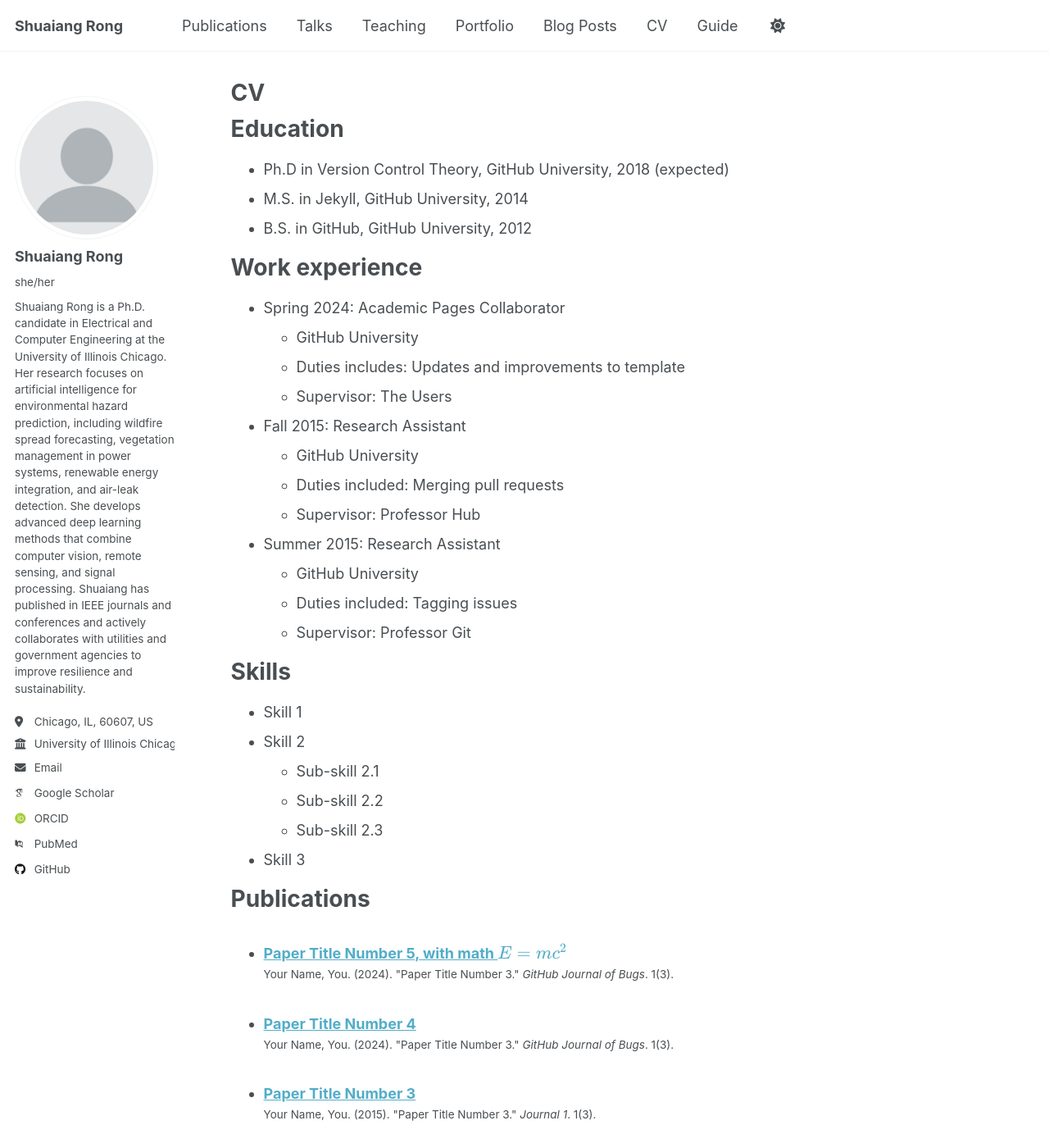
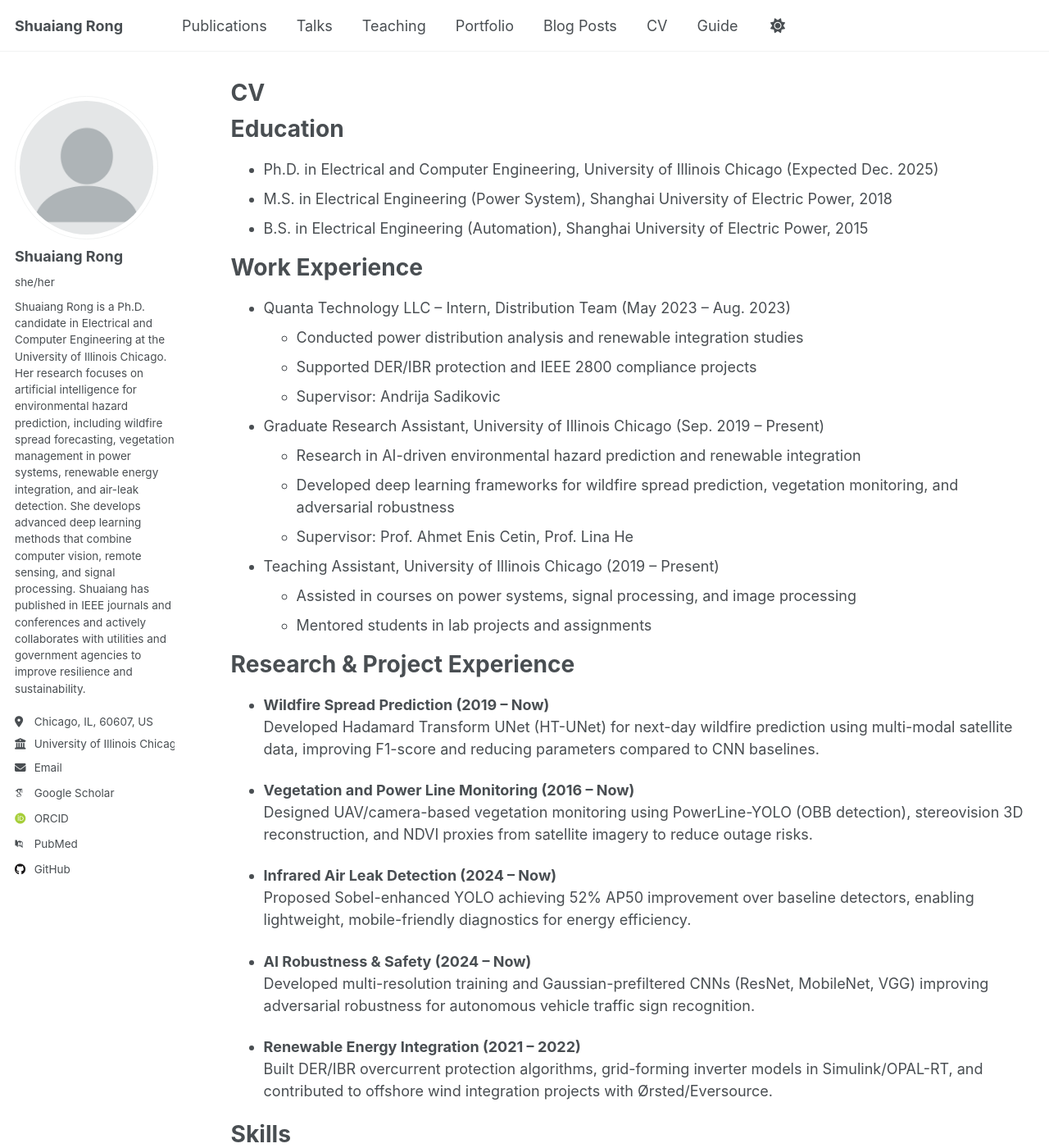
Before and after one commit to Jessica-hub/shuaiang-rong.github.io, a Jekyll site: the page built from _pages/cv.md, in a window 1280 px wide and 1400 px high. Shown: the whole window at 82% size. Built offline with Jekyll 4.4.1, drawn with Linux system fonts in a browser that asks for light colours; some web fonts are replaced; a script that is not in the unit is left out; some of the changed text lies outside the part shown.

Commit message:
Update cv.md

```diff
--- a/_pages/cv.md
+++ b/_pages/cv.md
@@ -8,57 +8,79 @@ redirect_from:
 ---
 
 {% include base_path %}
-
 Education
 ======
-* Ph.D in Version Control Theory, GitHub University, 2018 (expected)
-* M.S. in Jekyll, GitHub University, 2014
-* B.S. in GitHub, GitHub University, 2012
+* Ph.D. in Electrical and Computer Engineering, University of Illinois Chicago (Expected Dec. 2025)
+* M.S. in Electrical Engineering (Power System), Shanghai University of Electric Power, 2018
+* B.S. in Electrical Engineering (Automation), Shanghai University of Electric Power, 2015
 
-Work experience
+Work Experience
 ======
-* Spring 2024: Academic Pages Collaborator
-  * GitHub University
-  * Duties includes: Updates and improvements to template
-  * Supervisor: The Users
+* Quanta Technology LLC – Intern, Distribution Team (May 2023 – Aug. 2023)
+  * Conducted power distribution analysis and renewable integration studies
+  * Supported DER/IBR protection and IEEE 2800 compliance projects
+  * Supervisor: Andrija Sadikovic
 
-* Fall 2015: Research Assistant
-  * GitHub University
-  * Duties included: Merging pull requests
-  * Supervisor: Professor Hub
+* Graduate Research Assistant, University of Illinois Chicago (Sep. 2019 – Present)
+  * Research in AI-driven environmental hazard prediction and renewable integration
+  * Developed deep learning frameworks for wildfire spread prediction, vegetation monitoring, and adversarial robustness
+  * Supervisor: Prof. Ahmet Enis Cetin, Prof. Lina He
 
-* Summer 2015: Research Assistant
-  * GitHub University
-  * Duties included: Tagging issues
-  * Supervisor: Professor Git
+* Teaching Assistant, University of Illinois Chicago (2019 – Present)
+  * Assisted in courses on power systems, signal processing, and image processing
+  * Mentored students in lab projects and assignments
+
+Research & Project Experience
+======
+* **Wildfire Spread Prediction (2019 – Now)**
+  Developed Hadamard Transform UNet (HT-UNet) for next-day wildfire prediction using multi-modal satellite data, improving F1-score and reducing parameters compared to CNN baselines.
+
+* **Vegetation and Power Line Monitoring (2016 – Now)**
+  Designed UAV/camera-based vegetation monitoring using PowerLine-YOLO (OBB detection), stereovision 3D reconstruction, and NDVI proxies from satellite imagery to reduce outage risks.
+
+* **Infrared Air Leak Detection (2024 – Now)**
+  Proposed Sobel-enhanced YOLO achieving 52% AP50 improvement over baseline detectors, enabling lightweight, mobile-friendly diagnostics for energy efficiency.
+
+* **AI Robustness & Safety (2024 – Now)**
+  Developed multi-resolution training and Gaussian-prefiltered CNNs (ResNet, MobileNet, VGG) improving adversarial robustness for autonomous vehicle traffic sign recognition.
+
+* **Renewable Energy Integration (2021 – 2022)**
+  Built DER/IBR overcurrent protection algorithms, grid-forming inverter models in Simulink/OPAL-RT, and contributed to offshore wind integration projects with Ørsted/Eversource.
 
 Skills
 ======
-* Skill 1
-* Skill 2
-  * Sub-skill 2.1
-  * Sub-skill 2.2
-  * Sub-skill 2.3
-* Skill 3
+* Deep Learning & Computer Vision: YOLO, ResNet, MobileNet, UNet, EfficientNet, Diffusion Models
+* Geospatial/Remote Sensing: Sentinel-2, Landsat, VIIRS, NDVI/NBR indices, ArcGIS, GDAL
+* Programming & Tools: Python, PyTorch, TensorFlow, MATLAB, OpenCV, LaTeX, Git, Visual Studio
+* Power Systems & Simulation: Simulink, OPAL-RT, AutoCAD, LTspice
 
 Publications
 ======
-  <ul>{% for post in site.publications reversed %}
-    {% include archive-single-cv.html %}
-  {% endfor %}</ul>
+<ul>{% for post in site.publications reversed %}
+  {% include archive-single-cv.html %}
+{% endfor %}</ul>
 
 Talks
 ======
-  <ul>{% for post in site.talks reversed %}
-    {% include archive-single-talk-cv.html  %}
-  {% endfor %}</ul>
+<ul>{% for post in site.talks reversed %}
+  {% include archive-single-talk-cv.html %}
+{% endfor %}</ul>
 
 Teaching
 ======
-  <ul>{% for post in site.teaching reversed %}
-    {% include archive-single-cv.html %}
-  {% endfor %}</ul>
+<ul>{% for post in site.teaching reversed %}
+  {% include archive-single-cv.html %}
+{% endfor %}</ul>
 
-Service and leadership
+Service and Leadership
 ======
-* Currently signed in to 43 different slack teams
+* Reviewer: IEEE Transactions on Power Delivery, Signal, Image and Video Processing
+* Member: IEEE Student Member, IEEE Women in Engineering
+* Mentor: Undergraduate research projects in ECE
+
+Awards & Additional Information
+======
+* Runner-up, 2024 NASA Wildfire Climate Tech Challenge
+* UIC ECE Department Award (2019)
+* SUEP First-Class Scholarships & President’s Scholarship (2015–2018)
+* Languages: English (proficient), Mandarin (native)
```
